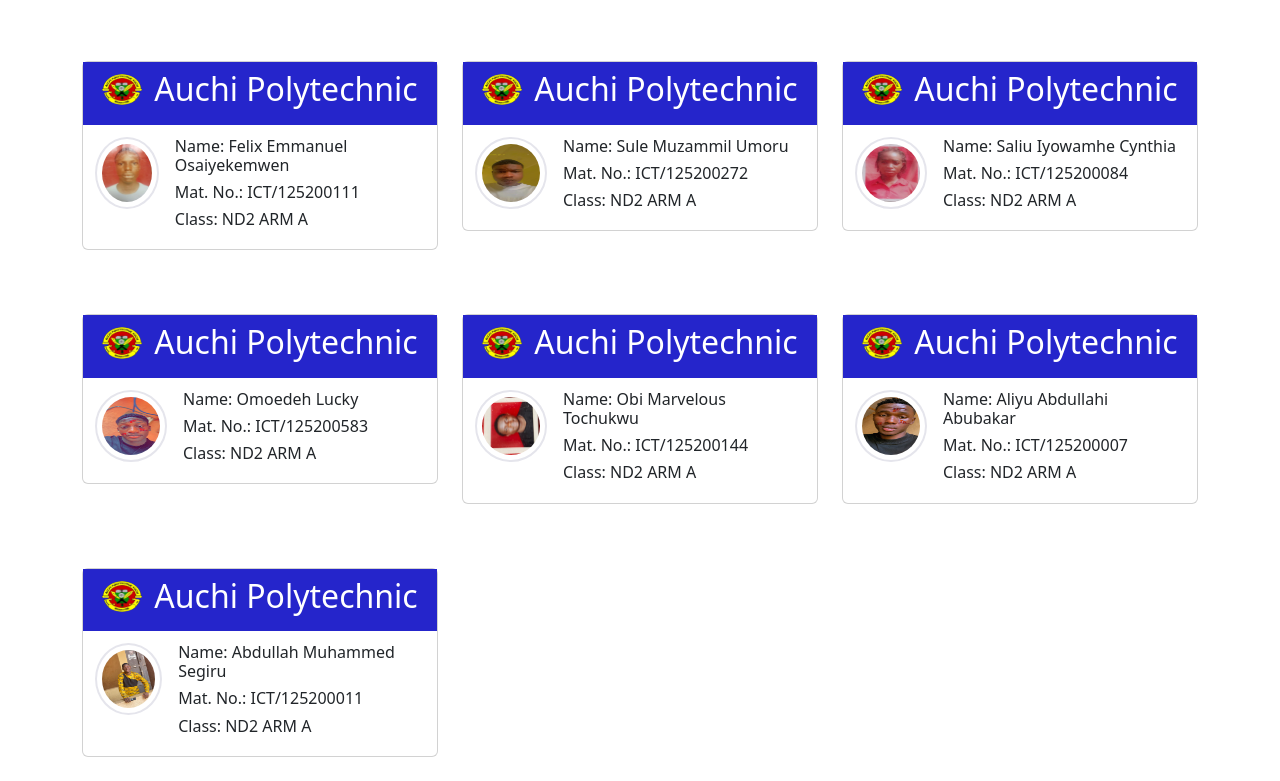
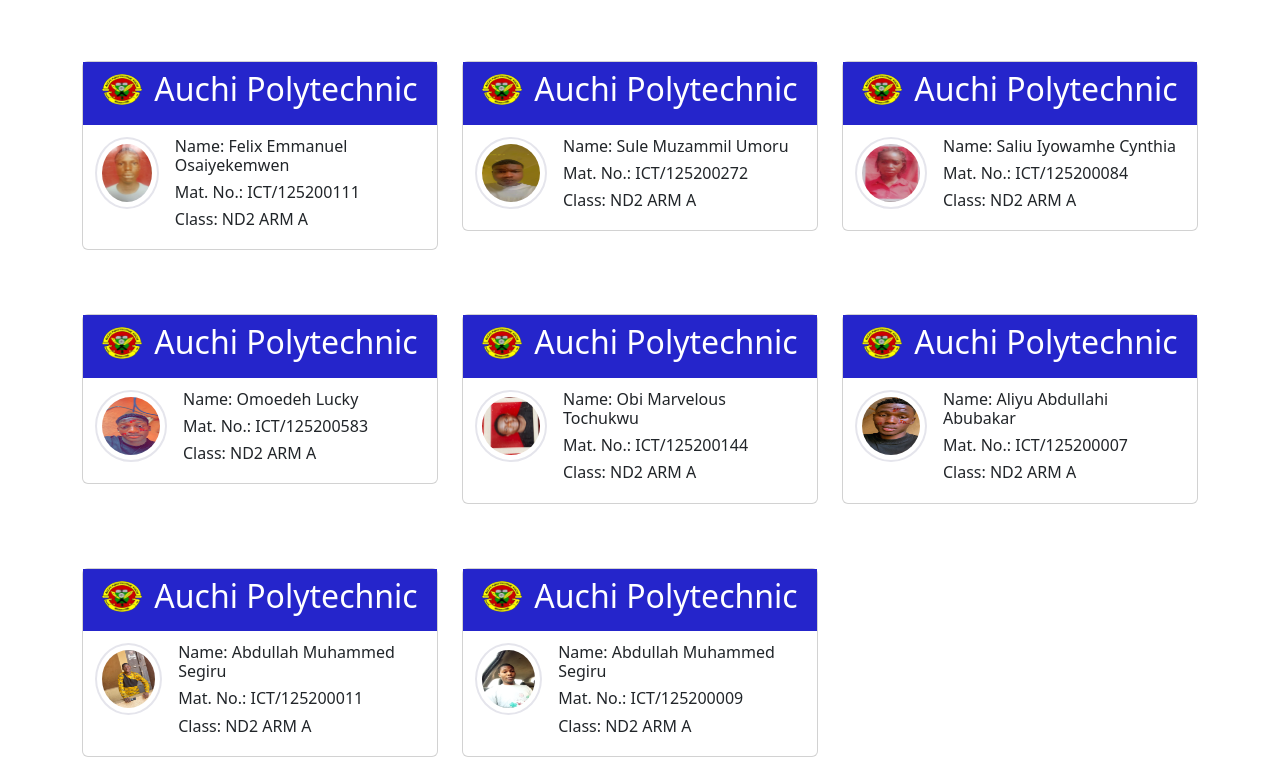
Before and after one commit to authcornelius/dashboard, a plain HTML site: page dashboard.html in a window 1280 px wide. Shown: the part 1672-2453 px from the top of the page. Drawn offline with Linux system fonts and the light colour scheme.

Commit message:
complete

```diff
--- a/dashboard.html
+++ b/dashboard.html
@@ -455,6 +455,23 @@
                     </div>
                 </div>
             </div>
+
+            <div class="col-12 col-sm-6 col-lg-4">
+                <div class="card">
+                    <div class="titleHeading d-flex">
+                        <img src="./assets/images/auchi_logo.png" class="siteLogo" />
+                        <h2>Auchi Polytechnic</h2>
+                    </div>
+                    <div class="d-flex cardText">
+                        <img src="./assets/images/IMG-20221114-WA0002.jpg" />
+                        <div class="">
+                            <h6>Name: Abdullah Muhammed Segiru</h6>
+                            <h6>Mat. No.: ICT/125200009</h6>
+                            <h6>Class: ND2 ARM A</h6>
+                        </div>
+                    </div>
+                </div>
+            </div>
         </div>
     </div>
 </body>
```
Also changed, not shown: assets/images/IMG-20221114-WA0002.jpg (added).
